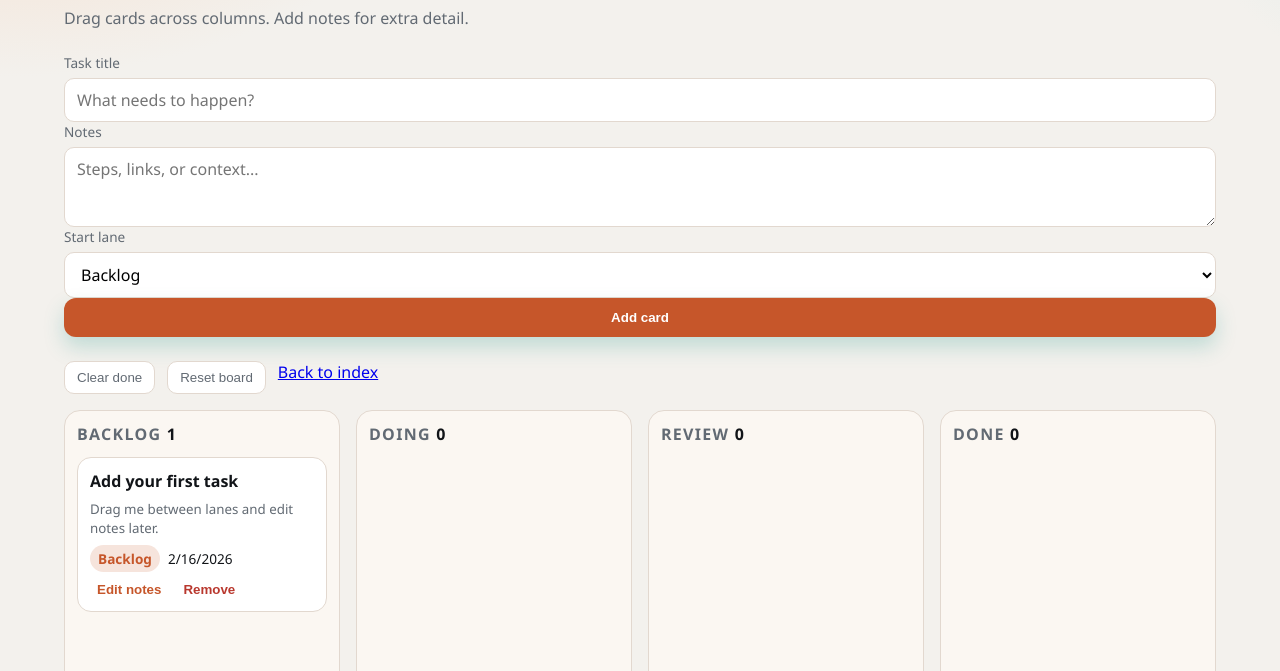
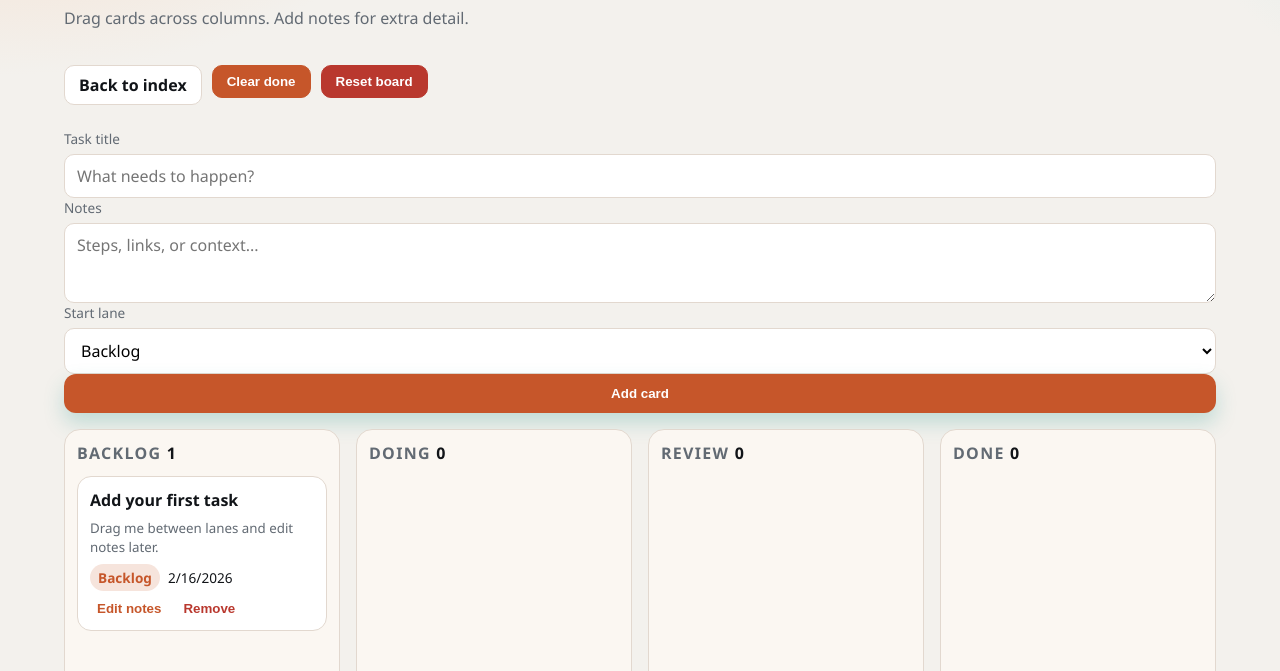
Before and after one commit to McIndi/webutils, a plain HTML site: page src/kanban.html in a window 1280 px wide. Shown: the part 129-800 px from the top of the page. Drawn offline with Linux system fonts and the light colour scheme.

Commit message:
feat: enhance toolbar functionality with improved layout and controls across multiple pages

```diff
--- a/src/kanban.html
+++ b/src/kanban.html
@@ -246,20 +246,48 @@
         outline-offset: -6px;
       }
 
-      .toolbar {
+      .page-toolbar {
+        align-items: flex-start;
+        padding: 28px 24px 8px;
+        max-width: 1200px;
+        margin: 0 auto;
         display: flex;
-        gap: 12px;
+        flex-direction: row;
+        gap: 10px;
         flex-wrap: wrap;
-        margin-top: 8px;
       }
 
-      .toolbar button {
+      .page-toolbar a {
         border: 1px solid var(--stroke);
         background: #fff;
-        color: var(--muted);
-        padding: 8px 12px;
+        padding: 8px 14px;
         border-radius: 10px;
         cursor: pointer;
+        font-weight: 600;
+        text-decoration: none;
+        color: var(--ink);
+      }
+
+      .page-toolbar button {
+        border: 1px solid var(--stroke);
+        background: #fff;
+        color: var(--ink);
+        padding: 8px 14px;
+        border-radius: 10px;
+        cursor: pointer;
+        font-weight: 600;
+      }
+
+      .page-toolbar #clear-done {
+        background: var(--accent);
+        border-color: var(--accent);
+        color: #fff;
+      }
+
+      .page-toolbar #reset-board {
+        background: var(--warn);
+        border-color: var(--warn);
+        color: #fff;
       }
 
       footer {
@@ -366,6 +394,12 @@
       <p>Drag cards across columns. Add notes for extra detail.</p>
     </header>
 
+    <div class="page-toolbar">
+      <a href="index.html">Back to index</a>
+      <button type="button" id="clear-done">Clear done</button>
+      <button type="button" id="reset-board">Reset board</button>
+    </div>
+
     <section class="board">
       <form class="controls" id="task-form">
         <div class="field">
@@ -389,12 +423,6 @@
           <button type="submit">Add card</button>
         </div>
       </form>
-
-      <div class="toolbar">
-        <button type="button" id="clear-done">Clear done</button>
-        <button type="button" id="reset-board">Reset board</button>
-        <a href="index.html">Back to index</a>
-      </div>
 
       <div class="lane-grid" id="lanes">
         <div class="lane" data-lane="backlog">
```
Also changed, not shown: src/notes.html (+4 -0 lines), src/repo2prompt.html (+6 -4 lines), src/zip-workbench.html (+3 -2 lines).
